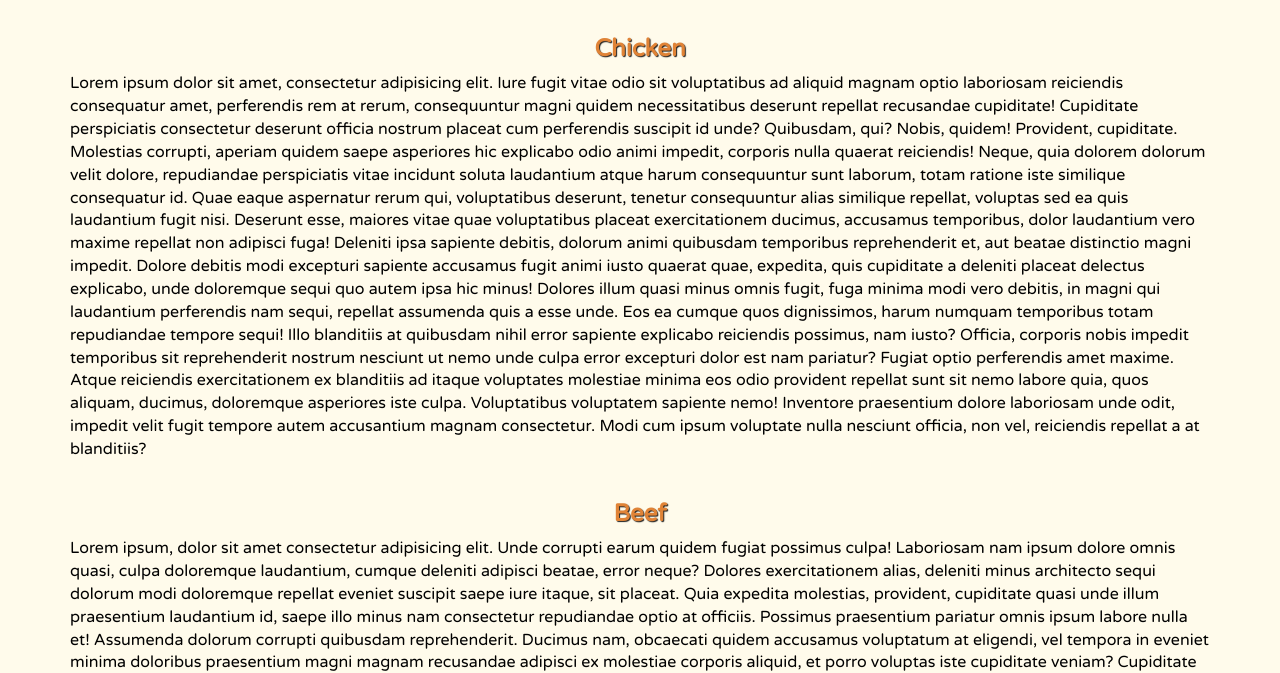
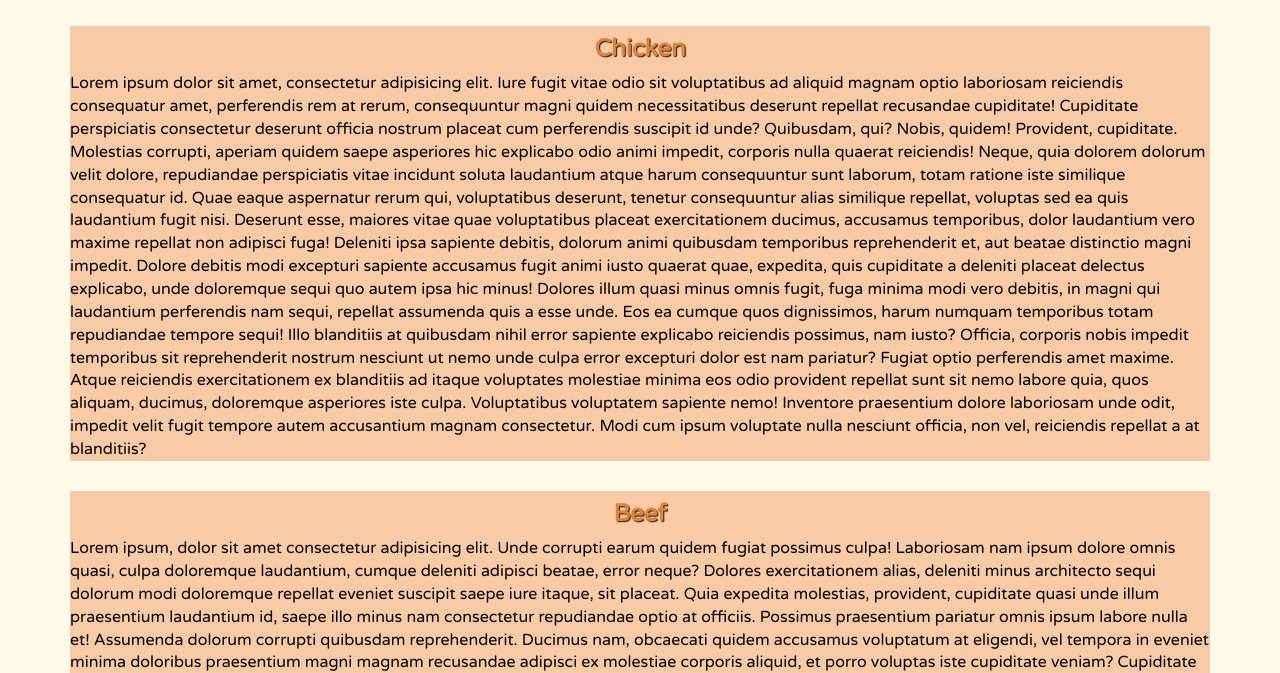
Before and after one commit to nurinayahyusuf/nurinayahyusuf.github.io, a plain HTML site: page module3_solution/index.html in a window 1280 px wide. Shown: the part 127-800 px from the top of the page. Drawn offline with Linux system fonts and the light colour scheme.

Commit message:
Update style.css

```diff
--- a/module3_solution/css/style.css
+++ b/module3_solution/css/style.css
@@ -41,7 +41,7 @@ h3.text-center {
   text-shadow: 1px 1px 1px #222;
 }
 
-.col-md-4 div {
+section div {
   background-color: #f8cba6;
 }
 
```
